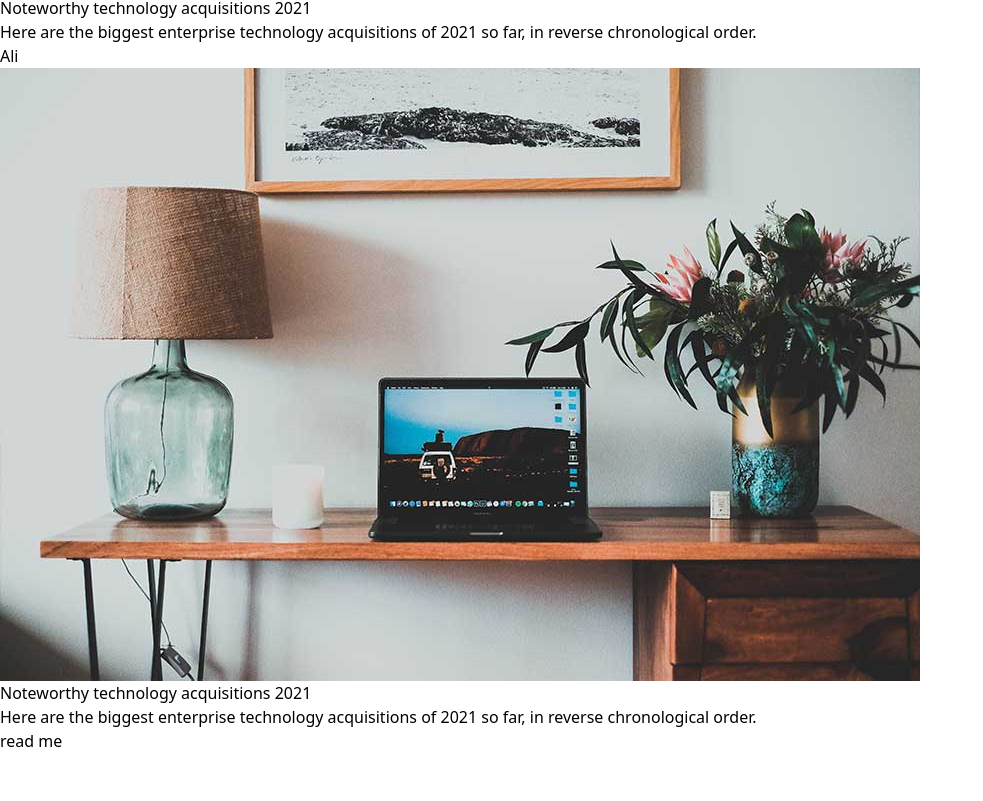
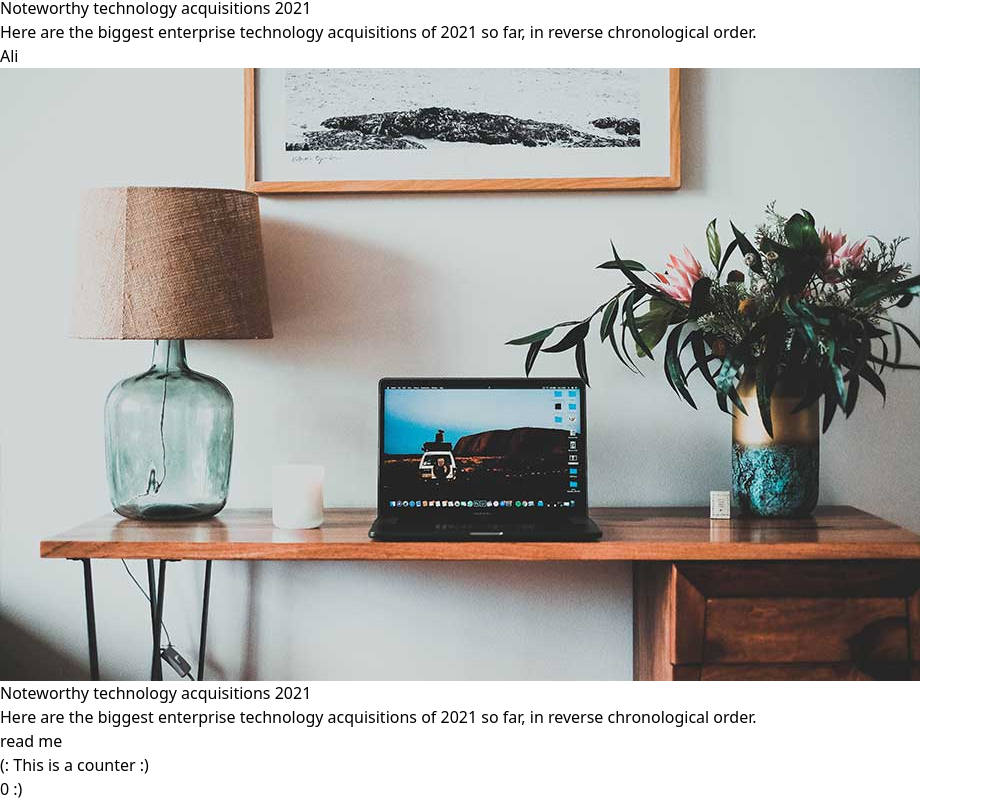
Before and after one commit to Arman-ali1/js-Practice, a React (Vite) app in the folder State-control/: page / in a window 1280 px wide. Shown: the part 1987-2788 px from the top of the page, without its empty margins (0-983 px from the left). Before the commit the page ends 2740 px from the top, so only its background shows below. Built offline with nearby package versions, Linux system fonts and the light colour scheme.

Commit message:
Initial commit

```diff
--- a/State-control/src/App.jsx
+++ b/State-control/src/App.jsx
@@ -1,16 +1,19 @@
 // import { useState } from 'react'
-
+import Count from './components/Count'
 import Card from './components/Card'
-function App({name="arman"}) {
+function App() {
   return (
     <>
-      <div className="flex justify-center items-center flex-row">
-          <Card name="asdf"/>
-          <Card name="Arman"/>
-          <Card name="Ali"/>
-          <Card />
+      <div flex justify-center items-center flex-col>
+        <div className="flex justify-center items-center flex-row">
+            <Card name="asdf"/>
+            <Card name="Arman"/>
+            <Card name="Ali"/>
+            <Card />
+
+        </div>
+        <Count/>
       </div>
-
     </>
   )
 }
--- /dev/null
+++ b/State-control/src/components/Count.jsx
@@ -0,0 +1,14 @@
+import { useState } from "react";
+function Count(){
+    const [Count, setCount] = useState(0);
+    function counter(){
+        setCount(Count+1);
+    }
+    return(
+        <div>
+            <h1>(: This is a counter :)</h1>
+            <button onClick={counter} className="cursor-pointer">{Count} :)</button>
+        </div>
+    );
+}
+export default Count;
```
